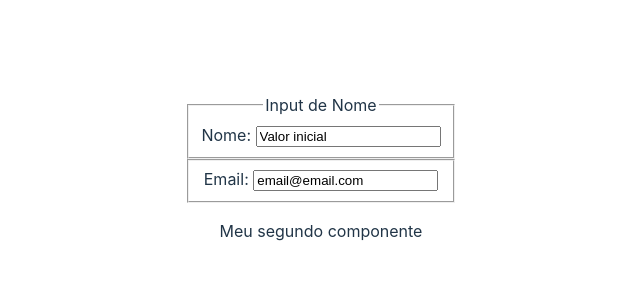
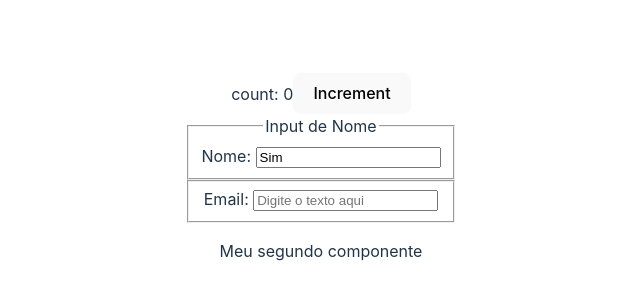
Before and after one commit to neliofrazao/arquitetura-fe, a React (Vite) app: page / in a window 1280 px wide. Shown: the part 224-524 px from the top of the page, without its empty margins (319-959 px from the left). Built offline with nearby package versions, Linux system fonts and the light colour scheme.

Commit message:
feat: trabalhando com hooks

```diff
--- a/src/App.tsx
+++ b/src/App.tsx
@@ -1,16 +1,17 @@
 import './App.css';
-import { MyFirstComponent, MySecondComponent } from './components';
+import { CounterClick, MyFirstComponent, MySecondComponent } from './components';
 
 function App() {
   return (
     // react Fragment
     <>
+      <CounterClick />
       <MyFirstComponent
         inputName='nome'
         labelText='Nome'
         fieldsetTitle='Input de Nome'
         placeholderText='Digite o nome corretamente'
-        value='Valor inicial'
+        value={true}
       />
       <MyFirstComponent inputName='email' labelText='Email' value='email@email.com' />
       <MySecondComponent />
--- /dev/null
+++ b/src/components/counter-click/counClick.tsx
@@ -0,0 +1,23 @@
+import { useEffect, useState } from 'react';
+
+export const CounterClick = () => {
+  const [count, setCount] = useState(0);
+
+  useEffect(() => {
+    const logCount = () => {
+      console.log('useEffect', count);
+    };
+    logCount();
+  }, [count]);
+
+  const handleClick = () => {
+    console.log('cliquei');
+    setCount(count + 1);
+  };
+  return (
+    <div>
+      count: {count}
+      <button onClick={handleClick}>Increment</button>
+    </div>
+  );
+};
--- /dev/null
+++ b/src/components/counter-click/index.ts
@@ -0,0 +1 @@
+export * from './counClick';
--- a/src/components/index.ts
+++ b/src/components/index.ts
@@ -1,2 +1,3 @@
 export * from './my-first-component/';
 export * from './my-second-component';
+export * from './counter-click';
--- a/src/components/my-first-component/myFirstComponent.tsx
+++ b/src/components/my-first-component/myFirstComponent.tsx
@@ -1,4 +1,5 @@
-import { FormComponentProps } from '../types';
+import { useCallback, useEffect, useState } from 'react';
+import { FormComponentEnum, FormComponentProps } from '../types';
 
 interface MyFirstComponentProps extends FormComponentProps {
   placeholderText?: string;
@@ -11,8 +12,9 @@ export const MyFirstComponent = ({
   value,
   placeholderText = 'Digite o texto aqui',
 }: MyFirstComponentProps) => {
+  const [inputValue, setInputValue] = useState('');
+
   // console.log('MyFirstComponent render', fieldsetTitle);
-  console.log('MyFirstComponent render2', Boolean(fieldsetTitle));
 
   // {
   //   fieldsetTitle && <legend>{fieldsetTitle}</legend>;
@@ -22,16 +24,22 @@ export const MyFirstComponent = ({
   //   return fieldsetTitle && <legend>{fieldsetTitle}</legend>;
   // }
 
+  useEffect(() => {
+    if (typeof value === 'boolean') {
+      setInputValue(value ? 'Sim' : 'Não');
+    }
+  }, [value]);
+
   return (
     <fieldset>
       {fieldsetTitle && <legend>{fieldsetTitle}</legend>}
       <label htmlFor={inputName}>{labelText}: </label>
       <input
-        type='text'
+        type={FormComponentEnum.TEXT}
         name={inputName}
         id={inputName}
         placeholder={placeholderText}
-        value={value}
+        value={inputValue}
       />
     </fieldset>
   );
--- a/src/components/types/form-types.ts
+++ b/src/components/types/form-types.ts
@@ -1,4 +1,4 @@
-type ValueType = string | number;
+type ValueType = string | number | boolean;
 
 export interface FormComponentProps {
   value: ValueType;
@@ -6,3 +6,12 @@ export interface FormComponentProps {
   inputName: string;
   fieldsetTitle?: string;
 }
+
+export enum FormComponentEnum {
+  TEXT = 'text',
+  NUMBER = 'number',
+  SELECT = 'select',
+  CHECKBOX = 'checkbox',
+  RADIO = 'radio',
+  TEXTAREA = 'textarea',
+}
```
